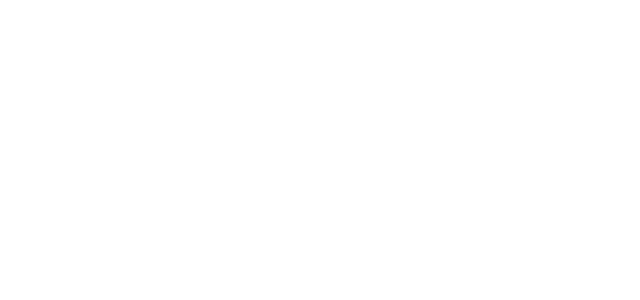
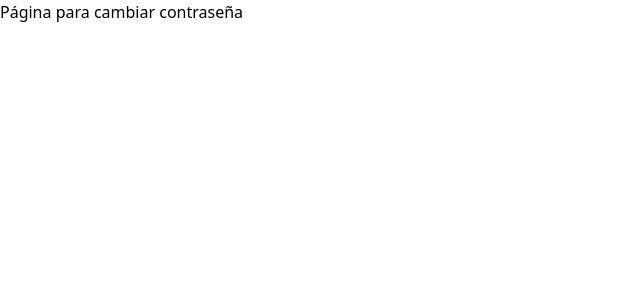
Before and after one commit to andixeneize/tenpo, a React (Vite) app: page /login/change-password in a window 1280 px wide. Shown: the top 300 px of the page, without its empty margins (0-640 px from the left). Built offline with nearby package versions, Linux system fonts and the light colour scheme.

Commit message:
Adds pages

```diff
--- /dev/null
+++ b/src/pages/Public/LoginPage/ChangePasswordPage/ChangePasswordPage.tsx
@@ -0,0 +1,6 @@
+// src/pages/Public/ChangePasswordPage/ChangePasswordPage.tsx
+const ChangePasswordPage = () => {
+  return <div>Página para cambiar contraseña</div>;
+};
+
+export default ChangePasswordPage;
--- /dev/null
+++ b/src/pages/Secured/UserDataPage/UserDataPage.tsx
@@ -0,0 +1,5 @@
+const UserDataPage = () => {
+  return <div>Datos del usuario</div>;
+};
+
+export default UserDataPage;
--- a/src/routes/PublicRoutes.tsx
+++ b/src/routes/PublicRoutes.tsx
@@ -1,4 +1,5 @@
 // src/routes/PublicRoutes.tsx
+import ChangePasswordPage from '@/pages/Public/LoginPage/ChangePasswordPage/ChangePasswordPage';
 import LoginPage from '@/pages/Public/LoginPage/LoginPage';
 import React from 'react';
 import { Routes, Route, Navigate } from 'react-router-dom';
@@ -7,6 +8,7 @@
   return (
     <Routes>
       <Route index element={<LoginPage />} />
+      <Route path='change-password' element={<ChangePasswordPage />} />
       <Route path='*' element={<Navigate to='' replace />} />
     </Routes>
   );
--- a/src/routes/SecuredRoutes.tsx
+++ b/src/routes/SecuredRoutes.tsx
@@ -3,12 +3,14 @@
 import { Routes, Route, Navigate } from 'react-router-dom';
 import RouteProtection from './RouteProtection';
 import HomePage from '@/pages/Secured/HomePage/HomePage';
+import UserDataPage from '@/pages/Secured/UserDataPage/UserDataPage';
 
 const SecuredRoutes: React.FC = () => {
   return (
     <Routes>
       <Route element={<RouteProtection />}>
         <Route index element={<HomePage />} />
+        <Route path='user-data' element={<UserDataPage />} />
         <Route path='*' element={<Navigate to='' replace />} />
       </Route>
     </Routes>
```
